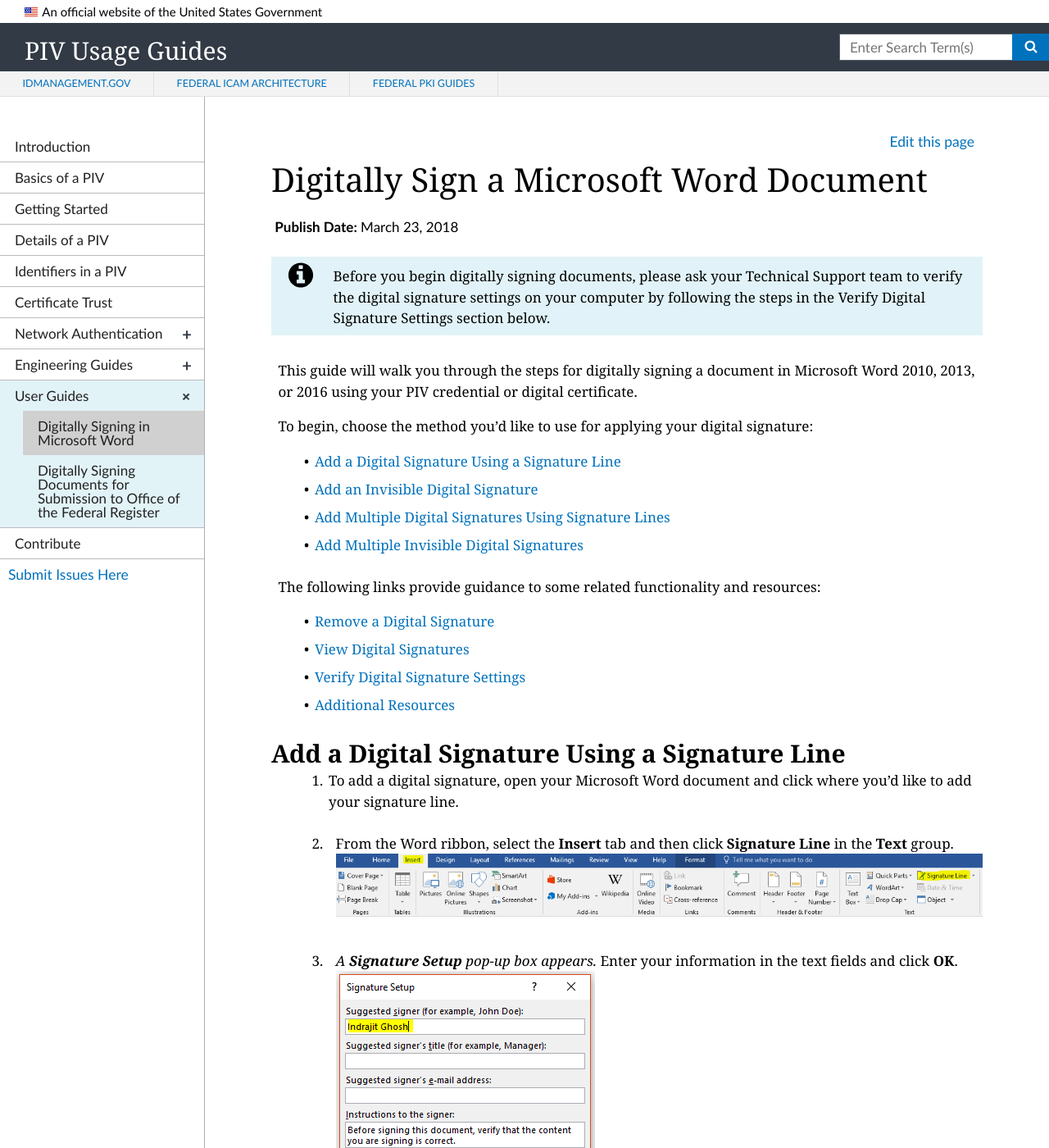
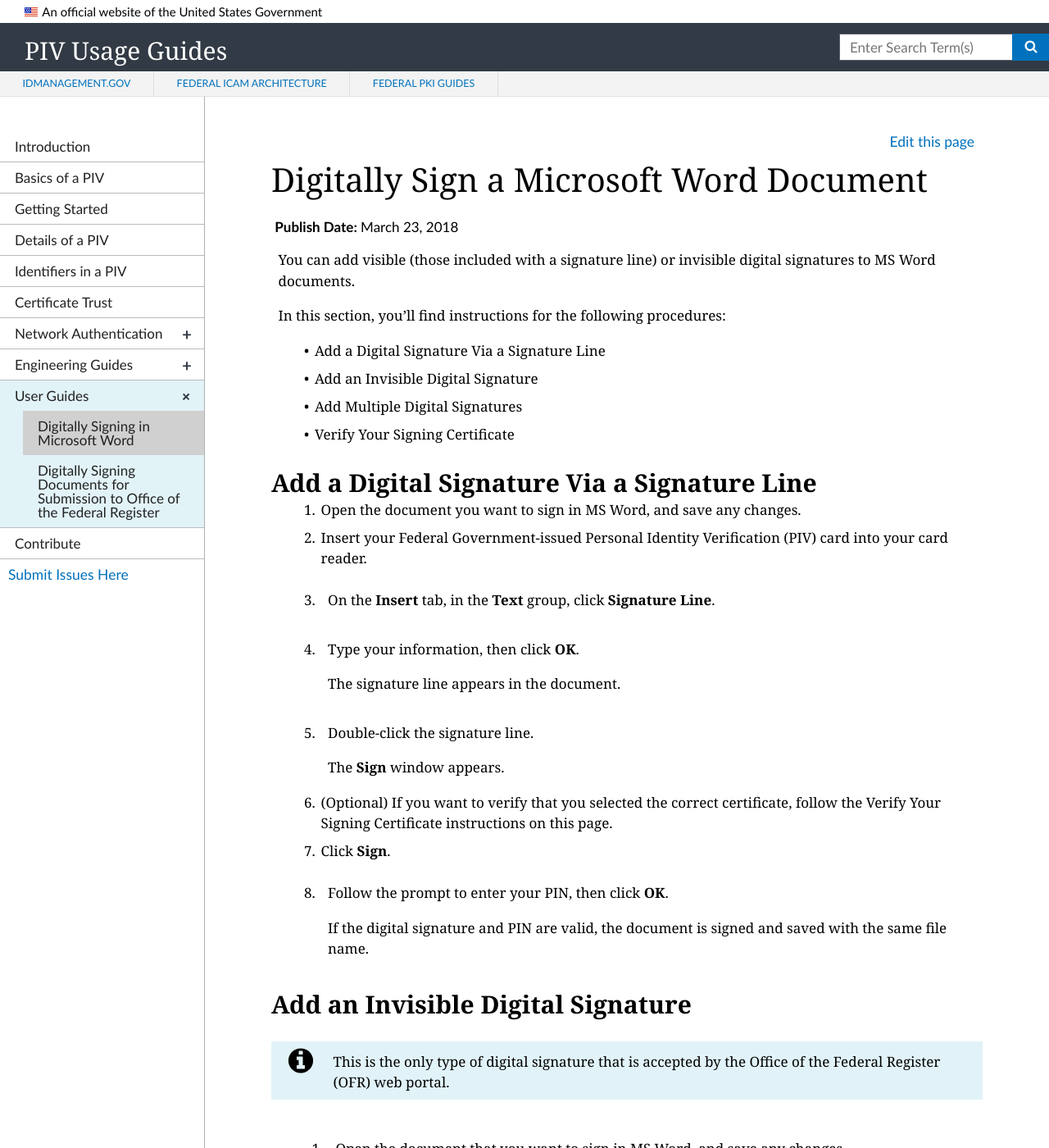
Before and after one commit to GSA/piv-guides, a Jekyll site: the page built from _userguides/01_digital_signing.md, in a window 1280 px wide and 1400 px high. Shown: the whole window at 82% size. Built offline with Jekyll 4.4.1, drawn with Linux system fonts in a browser that asks for light colours; nearby versions of some CDN libraries; library files that are not in the unit come from our copies; a script that is not in the unit is left out; some of the changed text lies outside the part shown.

Commit message:
Rewriting instructions for clarity and conciseness

````diff
--- a/_userguides/01_digital_signing.md
+++ b/_userguides/01_digital_signing.md
@@ -8,181 +8,114 @@
 description: This guide will walk you through the steps for digitally signing a Microsoft Word document with your PIV credential or similar digital certificate.
 ---
 
-{% include alert-info.html content="Before you begin digitally signing documents, please ask your Technical Support team to verify the digital signature settings on your computer by following the steps in the Verify Digital Signature Settings section below." %}
+You can add visible (those included with a signature line) or invisible digital signatures to MS Word documents.
 
-This guide will walk you through the steps for digitally signing a document in Microsoft Word 2010, 2013, or 2016 using your PIV credential or digital certificate.
+In this section, you'll find instructions for the following procedures:
 
-To begin, choose the method you'd like to use for applying your digital signature:
-- [Add a Digital Signature Using a Signature Line](#add-a-digital-signature-using-a-signature-line)
-- [Add an Invisible Digital Signature](#add-an-invisible-digital-signature)
-- [Add Multiple Digital Signatures Using Signature Lines](#add-multiple-digital-signatures-using-signature-lines)
-- [Add Multiple Invisible Digital Signatures](#add-multiple-invisible-digital-signatures)
+- Add a Digital Signature Via a Signature Line
+- Add an Invisible Digital Signature
+- Add Multiple Digital Signatures
+- Verify Your Signing Certificate
 
-The following links provide guidance to some related functionality and resources:
-- [Remove a Digital Signature](#remove-a-digital-signature)
-- [View Digital Signatures](#view-digital-signatures)
-- [Verify Digital Signature Settings](#verify-digital-signature-settings)
-- [Additional Resources](#additional-resources)
+## Add a Digital Signature Via a Signature Line
 
-## Add a Digital Signature Using a Signature Line
+1. Open the document you want to sign in MS Word, and save any changes.
+2. Insert your Federal Government-issued Personal Identity Verification (PIV) card into your card reader.
+3. On the **Insert** tab, in the **Text** group, click **Signature Line**.
 
-1. To add a digital signature, open your Microsoft Word document and click where you'd like to add your signature line.
-2. From the Word ribbon, select the **Insert** tab and then click **Signature Line** in the **Text** group.<br/>
-![Insert Signature Line]({{site.baseurl}}/img/word-signature-1.png)
+    <SignatureSetup.png>
 
-3. _A **Signature Setup** pop-up box appears._ Enter your information in the text fields and click **OK**.<br/>
-![Signature Setup Box]({{site.baseurl}}/img/word-signature-2.png)
+4. Type your information, then click **OK**.
 
-4. Double-click the _signature line_.<br/>
-![Signature Line]({{site.baseurl}}/img/word-signature-3.png)
+    The signature line appears in the document.
 
-5. _A **Sign** pop-up box appears._ At the **X**, type your name. Next, look at the **Signing as:** field. Select the signing certificate. To ensure that this is the correct certificate, click the **Change** button. <br/>
-![Sign Box]({{site.baseurl}}/img/word-signature-4.png)
+    <SignatureLine.png>
 
-6. Click on **Click here to view certificate properties**. <br/>
-![Sign Box]({{site.baseurl}}/img/word-signature-18.png)
+5. Double-click the signature line.
 
-7. _The **Certificate Details** box appears._ Go to the **Details** tab and scroll down to **Key Usage**. Single-click on it. The lower text box should now display _Digital Signature, Non-Repudiation_. If it does, then this is the right certificate. Click **OK**.<br/>
-![Sign Box]({{site.baseurl}}/img/word-signature-20.png)
+    The **Sign** window appears.
 
-8. If this is the _wrong_ certificate, click **OK**. Then click **More Choices** to see other certificates. Select another certificate and repeat these steps until you find the correct certificate. <br/>
-![Sign Box]({{site.baseurl}}/img/word-signature-19.png)
+6. (Optional) If you want to verify that you selected the correct certificate, follow the Verify Your Signing Certificate instructions on this page.
+7. Click **Sign**.
+8. Follow the prompt to enter your PIN, then click **OK**.
 
-9. Click the **Sign** button to sign the document. Insert your PIV card into the card reader. Enter your Smart Card (PIV) PIN and click **OK**.<br/>
-![PIV PIN]({{site.baseurl}}/img/word-signature-5.png)
-
-10. _The **Signature Confirmation** box tells you that Word saved your digital signature._ Click **OK**. <br/>
-![Signature Confirm]({{site.baseurl}}/img/word-signature-6.png)
-
-![Marked as final]({{site.baseurl}}/img/word-signature-7.png)
-
-{% include alert-info.html content="Once you've digitally signed your document, if you edit it, Word will remove the digital signature. Don't worry. You can always go back to Step 1 and digitally sign it again." %}
-
-<br/>
+    If the digital signature and PIN are valid, the document is signed and saved with the same file name.
 
 ## Add an Invisible Digital Signature
 
-You can add an _invisible digital signature_ to prevent your name from appearing in a document.
+{% include alert-info.html content="This is the only type of digital signature that is accepted by the Office of the Federal Register (OFR) web portal." %}
 
-1. Open your document and click the **File** tab.
+1. Open the document that you want to sign in MS Word, and save any changes.
 
-2. Click **Info** and then click **Protect Document**.<br/>
-![Protect Document]({{site.baseurl}}/img/word-signature-9.png)
+    If you have a purchased PKI credential installed on your computer, proceed to step 3.
 
-3. From the **Protect Document** drop-down menu, click **Add a Digital Signature**.
+2. Insert your Federal Government-issued PIV card into your card reader.
+3. In the ribbon, click **File**.
+4. In the left bar, click **Info**.
 
-4. Select a **Commitment Type**, such as _created and approved this document_, and then click **Sign**.<br/>
-![Sign Document]({{site.baseurl}}/img/word-signature-10.png)
+    <AddDigitalSignature.png>
 
-5. Insert your PIV card into the card reader. Enter your Smart Card (PIV) PIN and click **OK**.<br/>
-![PIV PIN]({{site.baseurl}}/img/word-signature-5.png)
+5. Click **Protect Document** > **Add a Digital Signature**.
 
-6. _The **Signature Confirmation** box tells you that Word saved your digital signature._ Click **OK**.<br/>
-![Signature Confirm]({{site.baseurl}}/img/word-signature-6.png)
+    The **Sign** window appears.
 
-<br/>
+    <SignWindow.png>
 
-## Add Multiple Digital Signatures Using Signature Lines
+6. In the **Commitment Type** box, select the nature of your involvement with the document.
+7. In the **Purpose for signing this document** box, enter an optional short description.
+8. (Optional) If you want to verify that you selected the correct certificate, follow the Verify Your Signing Certificate instructions on this page.
+9. Click **Sign**.
+10. Follow the prompt to enter your PIN, then click **OK**.
 
-Once you digitally sign a document, you can have others also digitally sign it. (**Note:**&nbsp;&nbsp; If you are the first approver, you should create the signature lines for all of the approvers. Then, send the document to the second approver.)
+    If the digital signature and PIN are valid, the document is signed and asved with the same file name.
 
-1. If you are the second (or other) approver, open the document you've received. Double-click your signature line to sign. Follow Steps 4-10 from [Add a Digital Signature Using a Signature Line](#add-a-digital-signature-using-a-signature-line). <br/>
-![Signature Line]({{site.baseurl}}/img/word-signature-1.png)
+{% include alert-success.html heading = "Lesson Learned" content="If you want to sign multiple documents without having to reenter your pin, keep MS Word open and your PIV card in the card reader between signing each document." %}
 
-3. _A **Signature Setup** pop-up box appears._ Enter your information in the text fields and click **OK**<br/>
-![Signature Setup]({{site.baseurl}}/img/word-signature-13.png)
+## Add Multiple Digital Signatures
 
-4. Double-click your _signature line_.<br/>
-![Signature Line]({{site.baseurl}}/img/word-signature-14.png)
+These steps describe how to add multiple digital signatures to a document, for example, if multiple agencies need to sign one jointly-issued document to submit to OFR.
 
-5. _A **Sign** pop-up box appears._ At the **X**, type your name.
+In this process, signatory 1 signs and sends the document to signatory 2, who signs and sends the document to signatory 3, and so on. One of the signatories should serve as the lead coordinator.
 
-6. Next, look at the **Signing as:** field. _You should see your name and certificate information._ If you don't, click the **Change** button to select a different certificate and click **Sign**.<br/>
-![Signature Box]({{site.baseurl}}/img/word-signature-4.png)
+{% include alert-info.html content="Making a change to a digitally signed document removes any prior signatures. If you need to make any changes after any parties have digitally signed the document, you'll have to restart the signing process from scratch." %}
 
-7. Insert your PIV card and enter your Smart Card (PIV) PIN. Click **OK**.<br/>
-![Certificate PIN]({{site.baseurl}}/img/word-signature-5.png)
+1. Coordinate the order of signatures among all the signatories.
+2. In MS Word, signatory 1 should create a signature line for each subsequent signatory (steps 1-4 of Add a Digital Signature Via a Signature Line), and save the final version of the document as a .docx file.
+3. Signatory 1 digitally signs the document using one of the following processes:
 
-8. _The **Signature Confirmation** box tells you that Word saved your digital signature._ Click **OK**. <br/>
-![Signature Confirm]({{site.baseurl}}/img/word-signature-6.png)
+    a. Add a Digital Signature Via a Signature Line
+    b. Add an Invisible Digital Signature
 
-9. Send the digitally signed document to the next approver.
+4. Signatory 1 sends that signed document to signatory 2.
 
-_Each successive approver will be able to open the document and double-click the **Signature Line** with his/her name and complete the signing process._
+    Each signatory follows steps 3 and 4 until all issuing agencies have digitally signed the document.
 
-## Add Multiple Invisible Digital Signatures
+If your agency is submitting a jointly-issued document to OFR via the web portal, follow the instructions for submitting a signed document on the OFR Submission Guidelines page.
 
-Multiple approvers may digitally sign a document. Use the same procedures as you would to add one invisibile digital signature: [Add an Invisible Digital Signature](#add-an-invisible-digital-signature).
+## Verify Your Signing Certificate
 
-_The final approver will see multiple "invisible" signatures in the document._<br/>
-![View Signature]({{site.baseurl}}/img/word-signature-12.png)
+You want to ensure that you use the correct certificate when you sign a document. Use these steps to confirm your signing certificate.
 
-<br/>
+1. When you sign a document using any of the methods above, you'll see the **Sign** window.
 
-## View Digital Signatures
+    <SignWindow.png>
 
-{% include alert-warning.html content="If you use Word 2013 and open a digitally signed Word 2007 or 2010 document, you may have compatibility issues." %}
-<br/>
-You can view digital signatures in an incompatible Word document in one of two ways:
+2. Click **Change**.
 
-1. Click the **View Signatures** button just below the Word ribbon.<br/>
-![View Signature]({{site.baseurl}}/img/word-signature-16.png)
+    The **Windows Security** window appears.
 
-**_OR_**
+3. In the list of certificates, select the first unexpired certificate with your name.
 
-2. Click the **File** tab and select **Info**. Then click **View Signatures**.<br/>
-![View Signature]({{site.baseurl}}/img/word-signature-11.png)
+    <CertificateList.png>
 
-For either option, you will be able to see the digital signature details in the **Signatures** box.<br/>
-![View Signature]({{site.baseurl}}/img/word-signature-17.png)
+4. Click **Click here to view certificate properties**.
 
-<br/>
+    The **Certificate Details** window appears.
 
-## Remove a Digital Signature
+5. Click the **Details** tab.
 
-1. If you want to remove a digital signature, open your Word document and go to the signature line.
-2. If there is no signature line, click the **View Signatures** button just below the Word ribbon.
-3. From the **Signatures** box, select the signature you want to to delete.<br/>
-![View Signature]({{site.baseurl}}/img/word-signature-17.png)
-<br/>
-4. Right-click on the signature and then click **Remove Signature**.
-5. When prompted, click **Yes**.<br/>
-![Remove Signature]({{site.baseurl}}/img/word-signature-8.png)
+    The value for the **Key Usage** field should include **Digital Signature** at a minimum or **Digital Signature, Non-Repudiation**. If this is not the correct certificate, go to step 3 and follow these steps with a different certificate.
 
-<br/>
+    <SignatureDetails.png>
 
-## Verify Digital Signature Settings
-
-{% include alert-info.html content="Please ask your Technical Support staff for help. Administrator privileges are required for these steps." %}
-
-By default, Microsoft Word uses the SHA-1 hash algorithm to generate digital signatures. The SHA-1 hash algorithm is no longer considered secure. More secure hash algorithms, such as SHA-256, should be used. [(See NIST's guidance on hash functions)](https://csrc.nist.gov/Projects/Hash-Functions/NIST-Policy-on-Hash-Functions)
-
-You can use either option below to verify/change the hash algorithm settings for Microsoft Office:
-
-1. **Group Policy** settings:  [Digital Signature Settings in Office 2013](https://technet.microsoft.com/en-us/library/cc545900.aspx){:target="_blank"}.  (For additional information, consult Microsoft's technical documents.)
-2. **Computer registry** settings. Change the Microsoft Office signature algorithm, as follows:
-
-```
-Word 2010:  Computer\HKEY_CURRENT_USER\Software\Policies\Microsoft\Office\14.0\common\signatures
-Word 2013:  Computer\HKEY_CURRENT_USER\Software\Policies\Microsoft\Office\15.0\common\signatures
-Word 2016:  Computer\HKEY_CURRENT_USER\Software\Policies\Microsoft\Office\16.0\common\signatures
-```
-* Add or update these values:
-
-|**Value Name**|signaturehashalg|
-|**Value Type**|REG_SZ|
-|**Value**|sha256|
-
-* Save the registry settings and restart the computer.
-
-(For additional information, consult Microsoft's technical documents.)
-
-## Additional Resources
-
-1. [Add or Remove Digital Signature in Office Files](https://support.office.com/en-us/article/add-or-remove-a-digital-signature-in-office-files-70d26dc9-be10-46f1-8efa-719c8b3f1a2d){:target="_blank"}
-1. [XML Digital Signature](https://www.w3.org/TR/XAdES/
-){:target="_blank"}
-1. [Digital Signatures in Office 2010](https://blogs.technet.microsoft.com/office2010/2009/12/08/digital-signatures-in-office-2010/){:target="_blank"}
-1. [Digital Signature Settings in Office 2013](https://technet.microsoft.com/en-us/library/cc545900.aspx){:target="_blank"}
-1. [X.509 Certificate Policy for the U.S. Federal PKI Common Policy Framework](https://www.idmanagement.gov/wp-content/uploads/sites/1171/uploads/fpki-x509-cert-common-policy.pdf){:target="_blank"}
-1. [NIST Policy on Hash Functions](https://csrc.nist.gov/Projects/Hash-Functions/NIST-Policy-on-Hash-Functions){:target="_blank"}
+6. Click **OK**.
````
